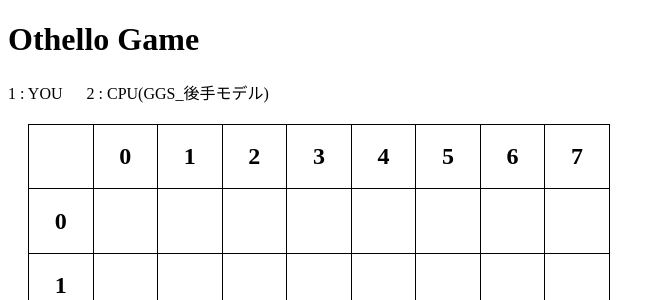
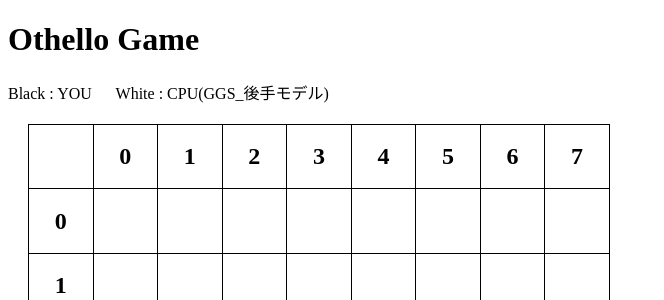
Before and after one commit to s55521st/othello_game, a Flask app: page /model1 in a window 1280 px wide. Shown: the top 300 px of the page, without its empty margins (0-664 px from the left). Run offline with Flask 3, Linux system fonts and the light colour scheme.

Commit message:
Update othello.html

```diff
--- a/templates/othello.html
+++ b/templates/othello.html
@@ -37,7 +37,7 @@
 </head>
 <body>
     <h1>Othello Game</h1>
-    <p>1 :{{ num_1 }} 　 2 :{{ num_2 }}</p>
+    <p>Black :{{ num_1 }} 　 White :{{ num_2 }}</p>
 
 
     <table>
```
